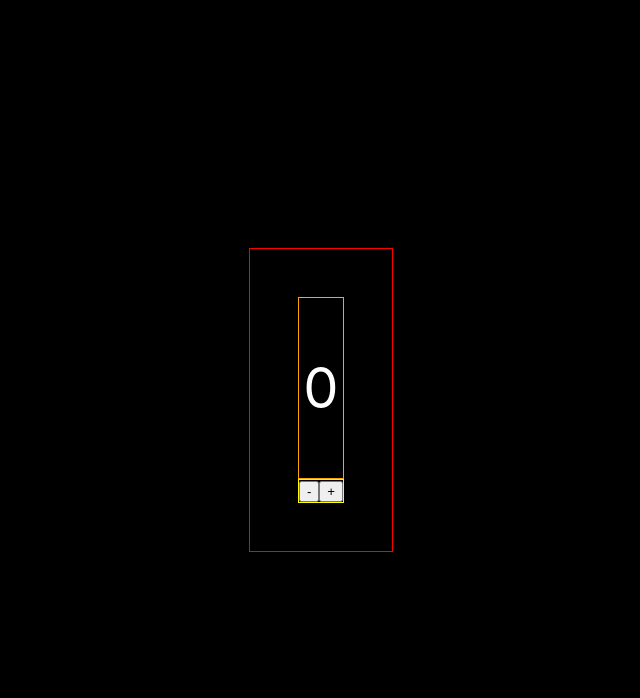
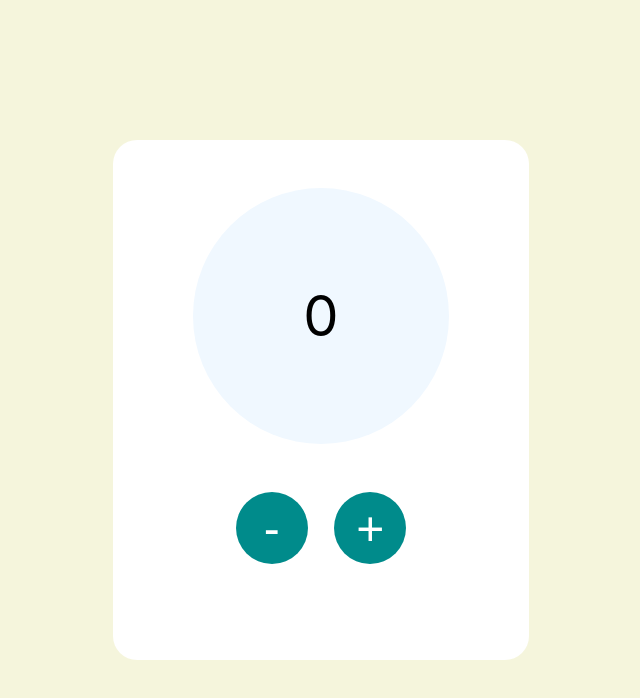
Before and after one commit to norman02/temp-control-component, a React (Create React App) app: page / in a window 1280 px wide. Shown: the top 698 px of the page, without its empty margins (319-959 px from the left). Built offline with nearby package versions, Linux system fonts and the light colour scheme.

Commit message:
buttons increase or decrease temperature readout

```diff
--- a/src/App.css
+++ b/src/App.css
@@ -1,6 +1,6 @@
 .app {
   align-items: center;
-  background-color: black;
+  background-color: beige;
   color: white;
   display: flex;
   justify-content: center;
@@ -10,16 +10,43 @@
 }
 
 .temperature-component {
-  border: 1px solid red;
+  background-color: white;
+  border-radius: 24px;
+  padding: 48px;
+  width: 320px;
+}
+
+.temperature-display {
+  color: black;
+  display: flex;
+  align-items: center;
+  justify-content: center;
+  background-color: aliceblue;
+  border-radius: 50%;
+  height: 20vw;
+  font-size: 56px;
+  width: 20vw;
+  margin: auto;
+}
+
+.temperature-controls {
+  align-items: center;
+  display: flex;
+  justify-content: space-evenly;
   padding: 48px;
 }
 
-.temperature-display {
-  border: 1px solid orange;
-  display: block;
-  font-size: 56px;
+button {
+  background-color: darkcyan;
+  border: none;
+  border-radius: 50%;
+  display: flex;
+  align-items: center;
+  justify-content: center;
+  font-size: 48px;
+  height: 72px;
+  outline: none;
+  width: 72px;
+  text-align: center;
+  color: white;
 }
-
-.temperature-controls {
-  border: 1px solid yellow;
-}
--- a/src/App.js
+++ b/src/App.js
@@ -1,15 +1,26 @@
 import "./App.css";
+import React, { useState } from "react";
 
 function App() {
+  const [temperature, setTemperature] = useState(0);
+
+  const decreaseTemperature = () => {
+    setTemperature((prev) => prev - 1);
+  };
+
+  const increaseTemperature = () => {
+    setTemperature(prev=> prev + 1)
+  }
+
   return (
     <div className="app">
       <div className="temperature-component">
         <div className="temperature-display">
-          <p>0</p>
+          <p>{temperature}</p>
         </div>
         <div className="temperature-controls">
-          <button>-</button>
-          <button>+</button>
+          <button onClick={decreaseTemperature}>-</button>
+          <button onClick={increaseTemperature}>+</button>
         </div>
       </div>
     </div>
```
